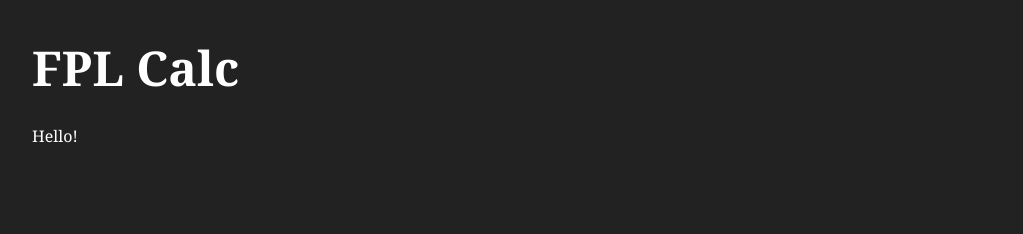
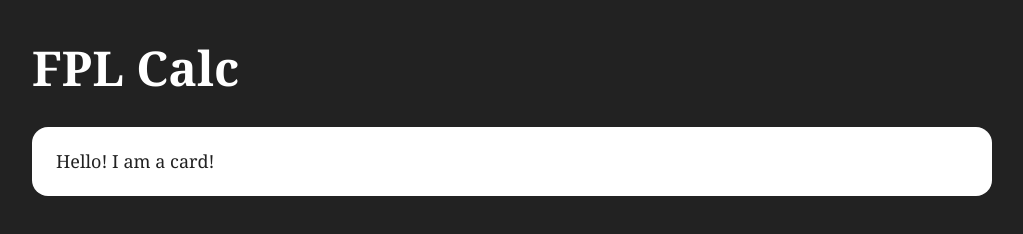
Before and after one commit to carlwood/fplcalc, a React app: page / in a window 1280 px wide. Shown: the whole page, without its empty margins (128-1151 px from the left). Built offline with nearby package versions, Linux system fonts and the light colour scheme.

Commit message:
Create basic card markup/styles

```diff
--- a/src/components/hello.js
+++ b/src/components/hello.js
@@ -3,7 +3,7 @@ import React from 'react';
 class Hello extends React.Component {
   render() {
     return (
-      <p>Hello!</p>
+      <div className="card">Hello! I am a card!</div>
     );
   }
 }
--- a/src/styles/app.scss
+++ b/src/styles/app.scss
@@ -1,7 +1,8 @@
 /* Base Application Styles */
 body {
-    color: #fff;
     background: #222;
+    color: #e5e5e5;
+    font-size: 18px;
     font-family: 'Georgia', serif;
     margin: 0;
 }
@@ -17,5 +18,13 @@ body {
 }
 
 .mast-heading {
+    color: #fff;
     font-size: 3rem;
 }
+
+.card {
+    background: #fff;
+    border-radius: 1rem;
+    color: #222;
+    padding: 1.5rem;
+}
```
